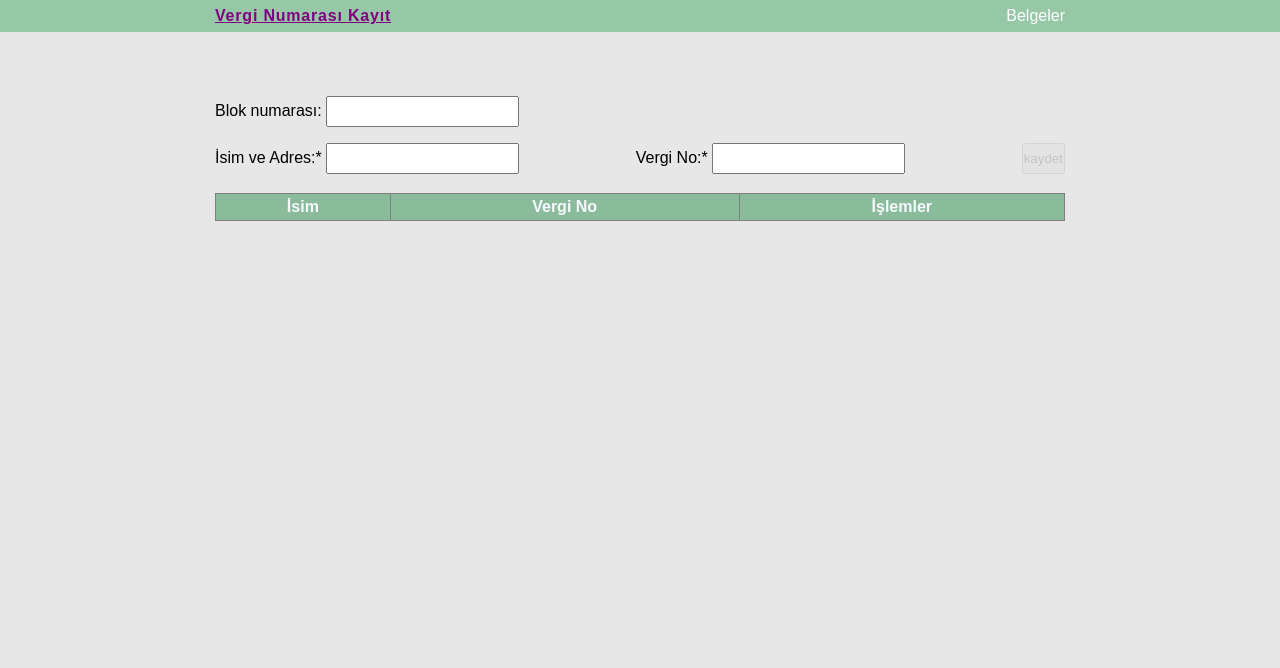
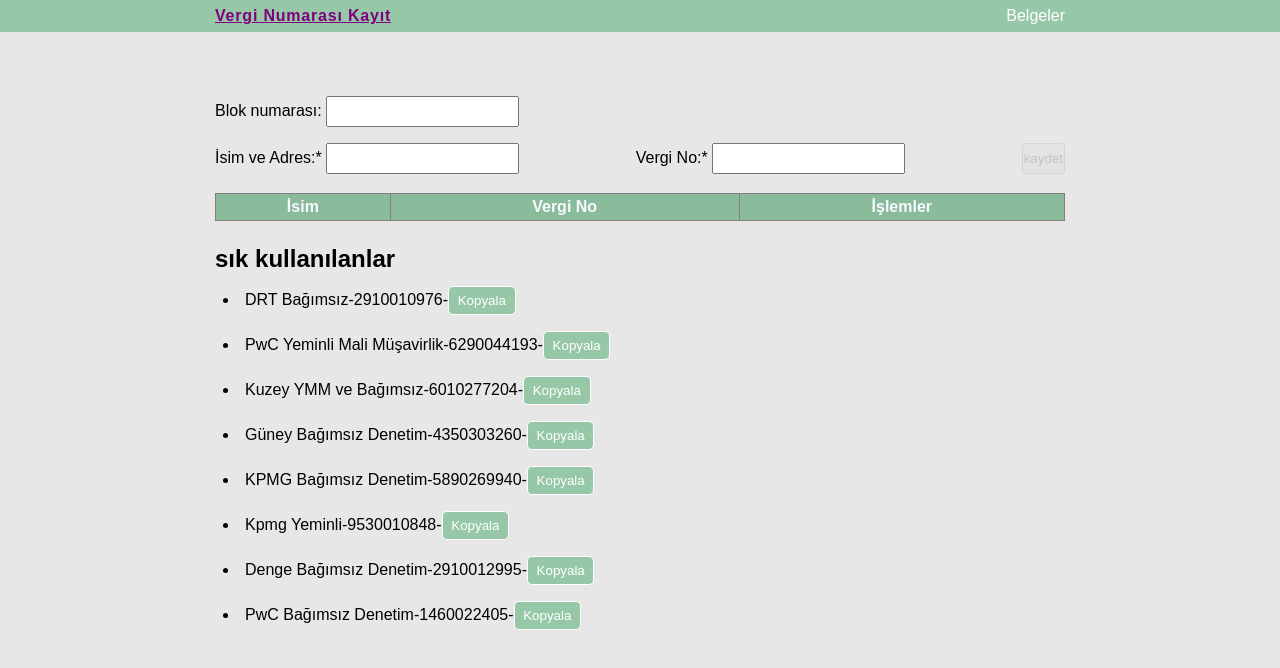
Before and after one commit to gartun/zapparazuppiri, a React (Create React App) app: page /tax in a window 1280 px wide. Shown: the top 668 px of the page. Built offline with nearby package versions, Linux system fonts and the light colour scheme.

Commit message:
add edit feature and frequently used

```diff
--- a/src/components/FrequentlyUsed.js
+++ b/src/components/FrequentlyUsed.js
@@ -1 +1,62 @@
-FrequentlyUsed.js
+import React from 'react'
+
+const nums = [
+  {
+    id: 1,
+    title: "DRT Bağımsız",
+    taxNo: 2910010976
+  },
+  {
+    id: 2,
+    title: "PwC Yeminli Mali Müşavirlik",
+    taxNo: 6290044193
+  },
+  {
+    id: 3,
+    title: "Kuzey YMM ve Bağımsız",
+    taxNo: 6010277204
+  },
+  {
+    id: 4,
+    title: "Güney Bağımsız Denetim",
+    taxNo: 4350303260
+  },
+  {
+    id: 5,
+    title: "KPMG Bağımsız Denetim",
+    taxNo: 5890269940
+  },
+  {
+    id: 6,
+    title: "Kpmg Yeminli",
+    taxNo: 9530010848
+  },
+  {
+    id: 7,
+    title: "Denge Bağımsız Denetim",
+    taxNo: 2910012995
+  },
+  {
+    id: 8,
+    title: "PwC Bağımsız Denetim",
+    taxNo: 1460022405
+  },
+];
+
+const FrequentlyUsed = ({ handleCopy }) => {
+  return (
+    <section>
+      <h2>sık kullanılanlar</h2>
+      {
+        nums.map(obj => (
+          <li key={obj.id} style={{ padding: "0.5em"}}>
+            {obj.title}-{obj.taxNo}-<button className="action-btn" onClick={() => handleCopy(obj.taxNo)}>Kopyala</button>
+          </li>
+        ))
+      }
+    </section>
+  )
+}
+
+
+export default FrequentlyUsed;
--- a/src/hooks/useStorage.js
+++ b/src/hooks/useStorage.js
@@ -4,7 +4,7 @@ const useStorage = () => {
   const [numbers, setNumbers] = useState([]);
 
   useEffect(() => {
-    setNumbers(JSON.parse(localStorage.getItem("taxno")) || []);
+    setNumbers(JSON.parse(localStorage.getItem("newtaxno")) || []);
   }, []);
 
   return {numbers, setNumbers};
--- a/src/screens/TaxNo.jsx
+++ b/src/screens/TaxNo.jsx
@@ -3,12 +3,14 @@ import { useState } from "react";
 import useStorage from "../hooks/useStorage";
 import TaxInput from "../components/TaxInput";
 import TaxRow from "../components/TaxRow";
+import FrequentlyUsed from "../components/FrequentlyUsed";
 
 const TaxNo = () => {
   const {numbers, setNumbers} = useStorage();
   const [showIsCopied, setShowIsCopied] = useState(false);
 
   const handleAdd = (name, num, blockNum) => {
+
     for(let i = 0; i < numbers.length; i++) {
       const currObj = numbers[i];
 
@@ -127,6 +129,7 @@ const TaxNo = () => {
           Hepsini Temizle
         </button>
       )}
+      <FrequentlyUsed handleCopy={handleCopy} />
     </div>
   );
 };
```
